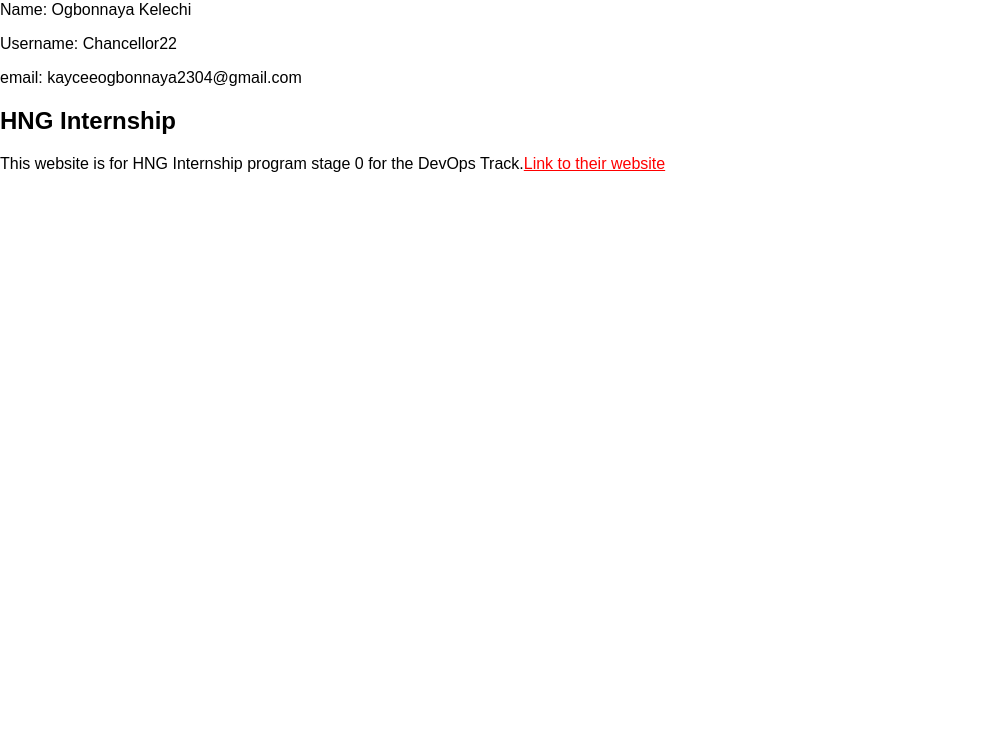
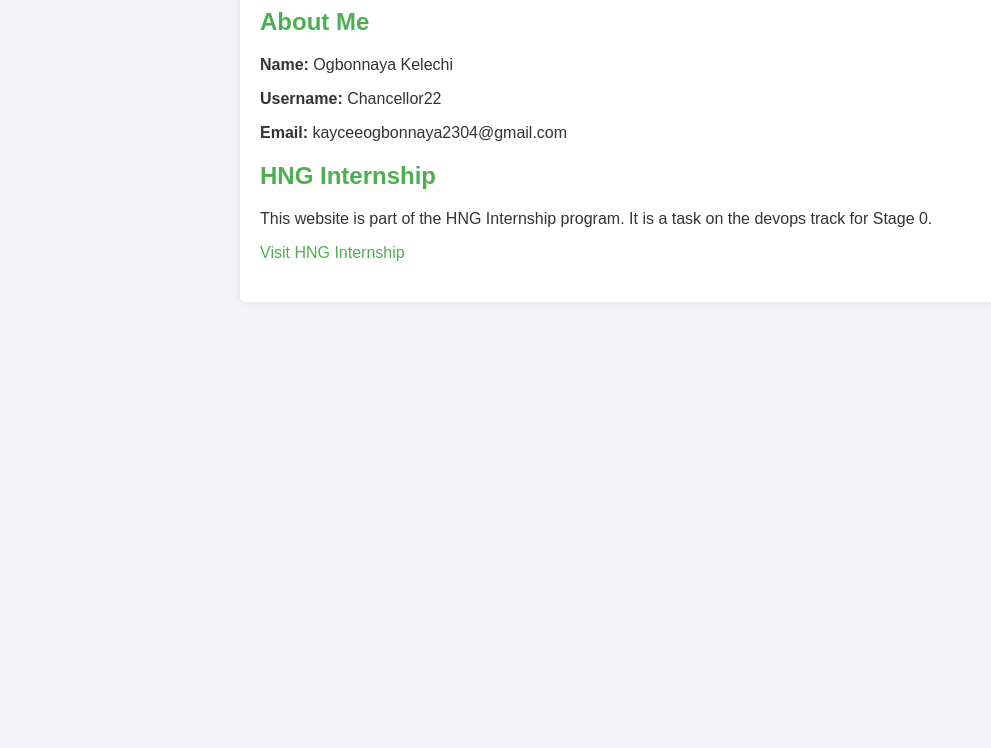
Before and after one commit to deltron-fr/hng-static-website, a plain HTML site: page index.html in a window 1280 px wide. Shown: the part 52-800 px from the top of the page, without its empty margins (0-991 px from the left). Drawn offline with Linux system fonts and the light colour scheme.

Commit message:
Made some changed to the styling

```diff
--- a/index.html
+++ b/index.html
@@ -2,19 +2,25 @@
 <html lang="en">
 <head>
         <meta charset="UTF-8">
-        <title>This is my HNG task for stage 0</title>
+        <title>My HNG Static Site</title>
         <link rel="stylesheet" href="style.css">
 </head>
 <body>
-        <h1>About Me:</h1>
-        <p>Name: Ogbonnaya Kelechi</p>
-        <p>Username: Chancellor22</p>
-        <p>email: kayceeogbonnaya2304@gmail.com</p>
-
-        <section>
-                <h2>HNG Internship</h2>
-                <p>This website is for HNG Internship program stage 0 for the DevOps Track.<a href="https://hng.tech" target="_blank">Link to their website</a></p>
-        </section>
+        <div class="container">
+                <main>
+                        <section class="info">
+                            <h2>About Me</h2>
+                            <p><strong>Name:</strong> Ogbonnaya Kelechi</p>
+                            <p><strong>Username:</strong> Chancellor22</p>
+                            <p><strong>Email:</strong> kayceeogbonnaya2304@gmail.com</p>
+                        </section>
+                        <section class="hng">
+                            <h2>HNG Internship</h2>
+                            <p>This website is part of the HNG Internship program. It is a task on the devops track for Stage 0.</p>
+                            <p><a href="https://hng.tech" target="_blank">Visit HNG Internship</a></p>
+                        </section>
+                    </main>
+        </div>
         <script src="script.js"></script>
 </body>
 </html>
--- a/style.css
+++ b/style.css
@@ -1,17 +1,43 @@
-body{
-    font-family: sans-serif;
+body {
+    font-family: 'Arial', sans-serif;
+    background-color: #f4f4f9;
     margin: 0;
     padding: 0;
+    color: #333;
 }
 
-h1{
+.container {
+    max-width: 800px;
+    margin: 0 auto;
+    padding: 20px;
+}
+
+
+h1 {
     margin: 0;
 }
 
-a{
-    color: #ff0000;
+main {
+    background: white;
+    padding: 20px;
+    border-radius: 5px;
+    box-shadow: 0 0 10px rgba(0, 0, 0, 0.1);
 }
 
-a:hover{
+.info, .hng {
+    margin-bottom: 20px;
+}
+
+.info h2, .hng h2 {
+    color: #4CAF50;
+}
+
+
+a {
+    color: #4CAF50;
+    text-decoration: none;
+}
+
+a:hover {
     text-decoration: underline;
 }
```
